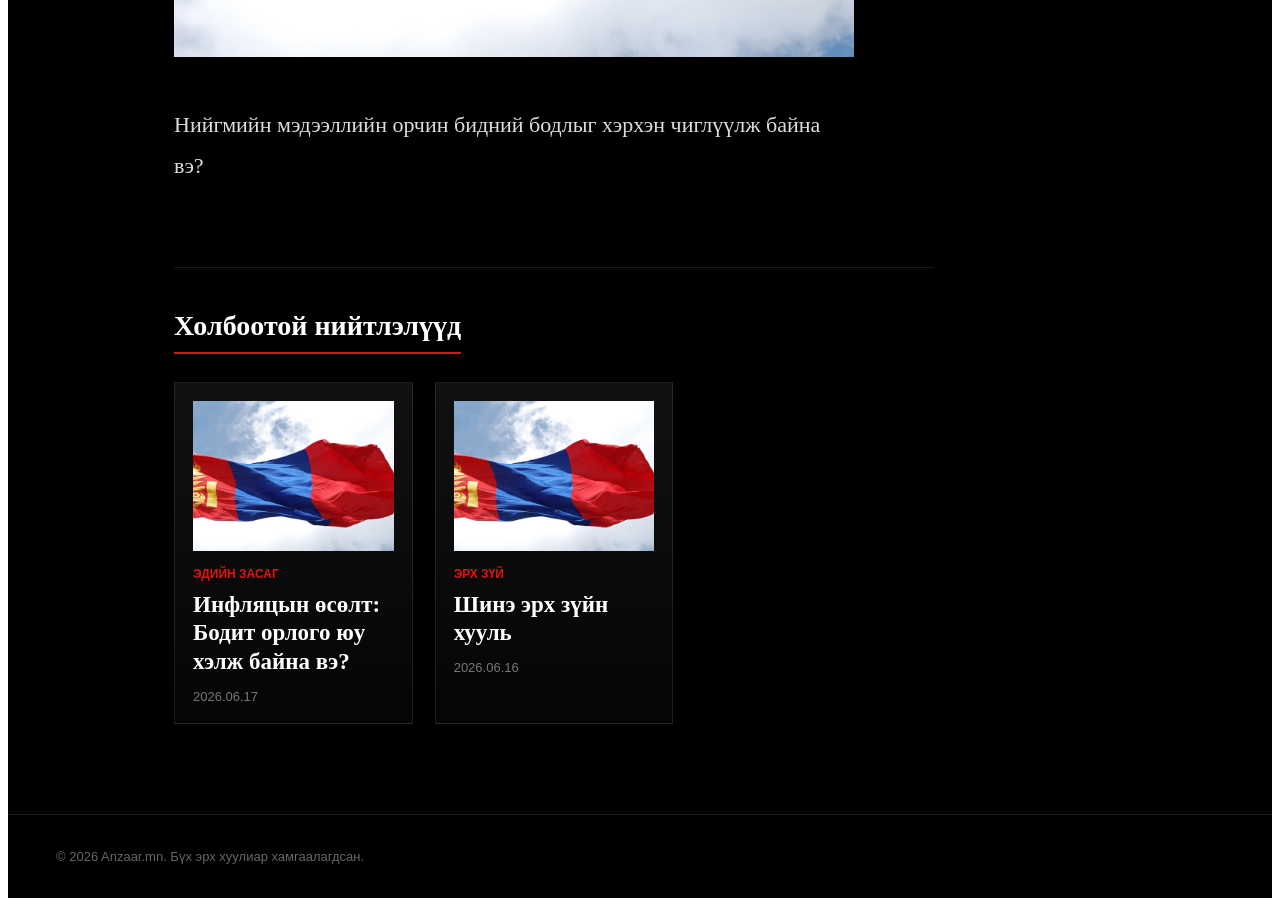
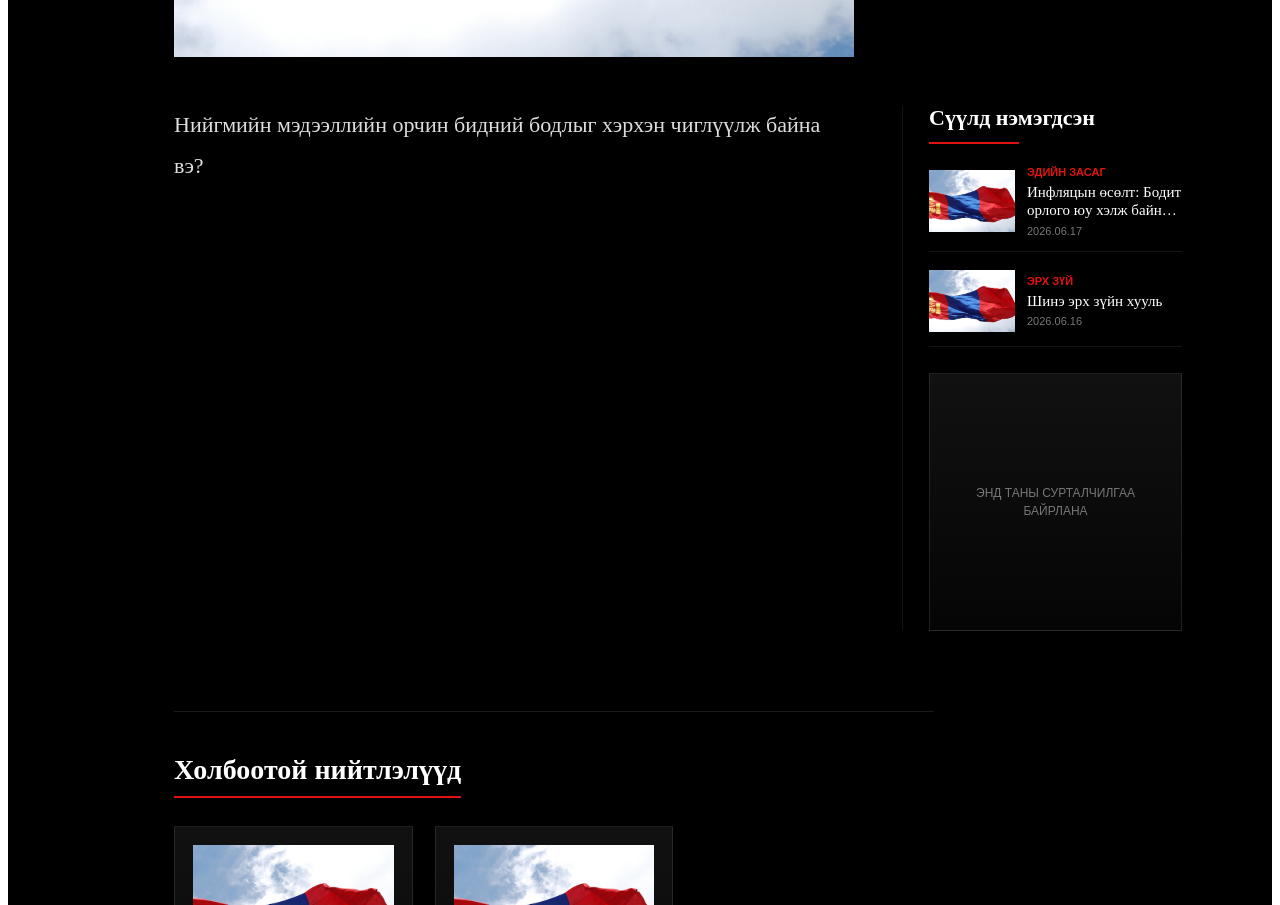
Before and after one commit to toogeemunkhtogtokh-ai/Anzaar-mn, a Next.js app: page /article/1 in a window 1280 px wide. Shown: the part 877-1782 px from the top of the page. Built offline with nearby package versions, Linux system fonts and the light colour scheme.

Commit message:
Update page.js

```diff
--- a/app/article/[id]/page.js
+++ b/app/article/[id]/page.js
@@ -7,9 +7,10 @@ import { articles } from "../../../lib/articles";
 
 export default function DynamicArticle({ params }) {
   const [article, setArticle] = useState(null);
-  const [relatedArticles, setRelatedArticles] = useState([]);
-  const [isMobile, setIsMobile] = useState(false);
-  const [menuOpen, setMenuOpen] = useState(false);
+const [relatedArticles, setRelatedArticles] = useState([]);
+const [latestArticles, setLatestArticles] = useState([]);
+const [isMobile, setIsMobile] = useState(false);
+const [menuOpen, setMenuOpen] = useState(false);
 
   useEffect(() => {
     const saved = JSON.parse(localStorage.getItem("anzaarArticles")) || [];
@@ -30,13 +31,12 @@ export default function DynamicArticle({ params }) {
     )
     .slice(0, 3);
 
-  const latestArticles = allArticles
+  const latest = allArticles
     .filter((item) => String(item.id) !== String(found.id))
-    .slice(0, 3);
+    .slice(0, 4);
 
-  setRelatedArticles(
-    sameCategory.length > 0 ? sameCategory : latestArticles
-  );
+  setRelatedArticles(sameCategory.length > 0 ? sameCategory : latest.slice(0, 3));
+  setLatestArticles(latest);
 }
 
     const checkMobile = () => {
@@ -309,8 +309,11 @@ export default function DynamicArticle({ params }) {
 
         <div
   style={{
-    maxWidth: isMobile ? "100%" : 680,
-    margin: isMobile ? "34px auto 0" : "48px 0 0",
+    display: "grid",
+    gridTemplateColumns: isMobile ? "1fr" : "680px 280px",
+    gap: isMobile ? 34 : 48,
+    alignItems: "start",
+    marginTop: isMobile ? 34 : 48,
   }}
 >
 
@@ -336,6 +339,133 @@ export default function DynamicArticle({ params }) {
                 </p>
               ))}
           </article>
+                <aside
+  style={{
+    display: isMobile ? "none" : "block",
+    borderLeft: "1px solid rgba(255,255,255,.08)",
+    paddingLeft: 26,
+  }}
+>
+  <div
+    style={{
+      marginBottom: 22,
+    }}
+  >
+    <h3
+      style={{
+        fontSize: 22,
+        margin: 0,
+        lineHeight: 1.2,
+      }}
+    >
+      Сүүлд нэмэгдсэн
+    </h3>
+
+    <div
+      style={{
+        width: 90,
+        height: 2,
+        background: "#e11212",
+        marginTop: 10,
+      }}
+    />
+  </div>
+
+  <div
+    style={{
+      display: "grid",
+      gap: 18,
+    }}
+  >
+    {latestArticles.slice(0, 4).map((item) => (
+      <Link
+        key={item.id}
+        href={`/article/${item.id}`}
+        style={{
+          display: "grid",
+          gridTemplateColumns: "86px 1fr",
+          gap: 12,
+          color: "#fff",
+          textDecoration: "none",
+          alignItems: "center",
+          borderBottom: "1px solid rgba(255,255,255,.08)",
+          paddingBottom: 14,
+        }}
+      >
+        <div
+          style={{
+            height: 62,
+            backgroundImage: `url(${item.image || "/hero-main.png"})`,
+            backgroundSize: "cover",
+            backgroundPosition: "center",
+            backgroundRepeat: "no-repeat",
+          }}
+        />
+
+        <div>
+          <div
+            style={{
+              color: "#e11212",
+              fontFamily: "Arial",
+              fontSize: 11,
+              fontWeight: 700,
+              textTransform: "uppercase",
+              marginBottom: 5,
+            }}
+          >
+            {item.label || "Нийгэм"}
+          </div>
+
+          <div
+            style={{
+              fontSize: 15,
+              lineHeight: 1.25,
+              display: "-webkit-box",
+              WebkitLineClamp: 2,
+              WebkitBoxOrient: "vertical",
+              overflow: "hidden",
+            }}
+          >
+            {item.title}
+          </div>
+
+          <small
+            style={{
+              display: "block",
+              marginTop: 5,
+              color: "#777",
+              fontFamily: "Arial",
+              fontSize: 11,
+            }}
+          >
+            {item.date}
+          </small>
+        </div>
+      </Link>
+    ))}
+  </div>
+
+  <div
+    style={{
+      marginTop: 26,
+      height: 220,
+      border: "1px solid rgba(255,255,255,.1)",
+      background: "linear-gradient(180deg,#111,#050505)",
+      display: "flex",
+      alignItems: "center",
+      justifyContent: "center",
+      textAlign: "center",
+      padding: 18,
+      color: "#777",
+      fontFamily: "Arial",
+      fontSize: 12,
+      textTransform: "uppercase",
+      lineHeight: 1.5,
+    }}
+  >
+    Энд таны сурталчилгаа байрлана
+  </div>
+</aside>
         </div>
 
         {relatedArticles.length > 0 && (
```
